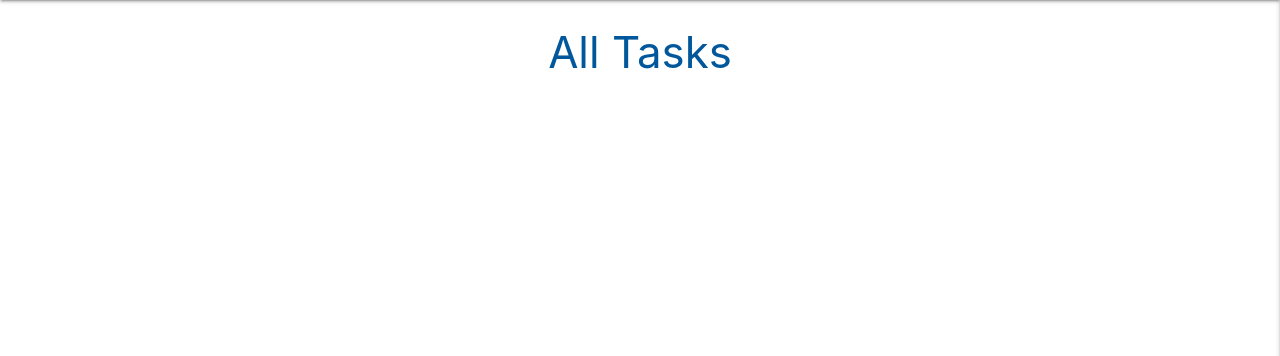
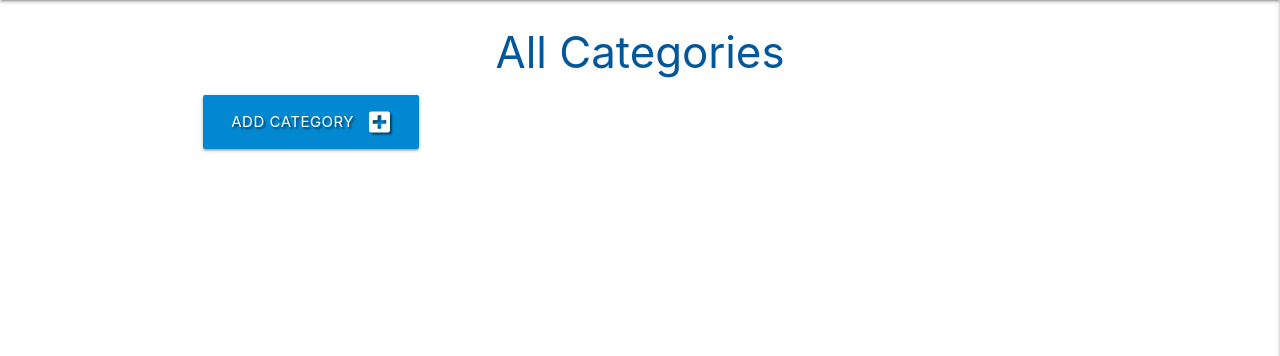
Before and after one commit to RichardByrne95/Flask-Task-Manager, a Flask app: page /get_categories in a window 1280 px wide. Shown: the part 64-420 px from the top of the page. Run offline with Flask 2, Linux system fonts and the light colour scheme; data that the repository does not hold is empty; some libraries are stand-ins or nearby versions.

Commit message:
Add option to Add Category to db

```diff
--- a/app.py
+++ b/app.py
@@ -138,6 +138,19 @@ def get_categories():
     return render_template("categories.html", categories=categories)
 
 
+@app.route("/add_category", methods=["GET", "POST"])
+def add_category():
+    if request.method == "POST":
+        category = {
+            "category_name": request.form.get("category_name")
+        }
+        mongo.db.categories.insert_one(category)
+        flash("New Category Added")
+        return redirect(url_for("get_categories"))
+
+    return render_template("add_category.html")
+
+
 if __name__ == "__main__":
     app.run(host=os.environ.get("IP"),
             port=int(os.environ.get("PORT")),
--- a/templates/base.html
+++ b/templates/base.html
@@ -29,7 +29,7 @@
           {% if session.user %}
             <li><a href="{{ url_for('profile', username=session['user']) }}">Profile</a></li>
             <li><a href="{{ url_for('add_task') }}">New Task</a></li>
-            {% if session.uesr == "admin"|lower %}
+            {% if session.user == "admin"|lower %}
               <li><a href="{{ url_for('get_categories') }}">Manage Categories</a></li>
             {% endif %}
             <li><a href="{{ url_for('logout') }}">Log Out</a></li>
@@ -50,9 +50,9 @@
       {% if session.user %}
         <li><a href="{{ url_for('profile', username=session['user']) }}">Profile</a></li>
         <li><a href="{{ url_for('add_task') }}">New Task</a></li>
-        {% if session.uesr == "admin"|lower %}
-              <li><a href="{{ url_for('get_categories') }}">Manage Categories</a></li>
-            {% endif %}
+        {% if session.user == "admin"|lower %}
+          <li><a href="{{ url_for('get_categories') }}">Manage Categories</a></li>
+        {% endif %}
         <li><a href="{{ url_for('logout') }}">Log Out</a></li>
       {% else %}
         <li><a href="{{ url_for('login') }}">Log In</a></li>
--- a/templates/categories.html
+++ b/templates/categories.html
@@ -1,10 +1,18 @@
 {% extends "base.html" %}
 {% block content %}
 
-<h3 class="light-blue-text text-darken-4 center-align">All Tasks</h3>
+    <h3 class="light-blue-text text-darken-4 center-align">All Categories</h3>
 
     <div class="row">
-        {% for category in cateogries %}
+        <div class="col s12 cetner-align">
+            <a href="{{ url_for('add_category') }}" class="btn-large light-blue darken-2 text-shadow">
+                Add Category <i class="fas fa-plus-square right"></i>
+            </a>
+        </div>
+    </div>
+
+    <div class="row">
+        {% for category in categories %}
             <div class="col s12 m3">
                 <div class="card light-blue darken-4 text-shadow center-align">
                     <div class="card-content white-text">
```
Also changed, not shown: templates/add_category.html (added, +28 -0 lines).
